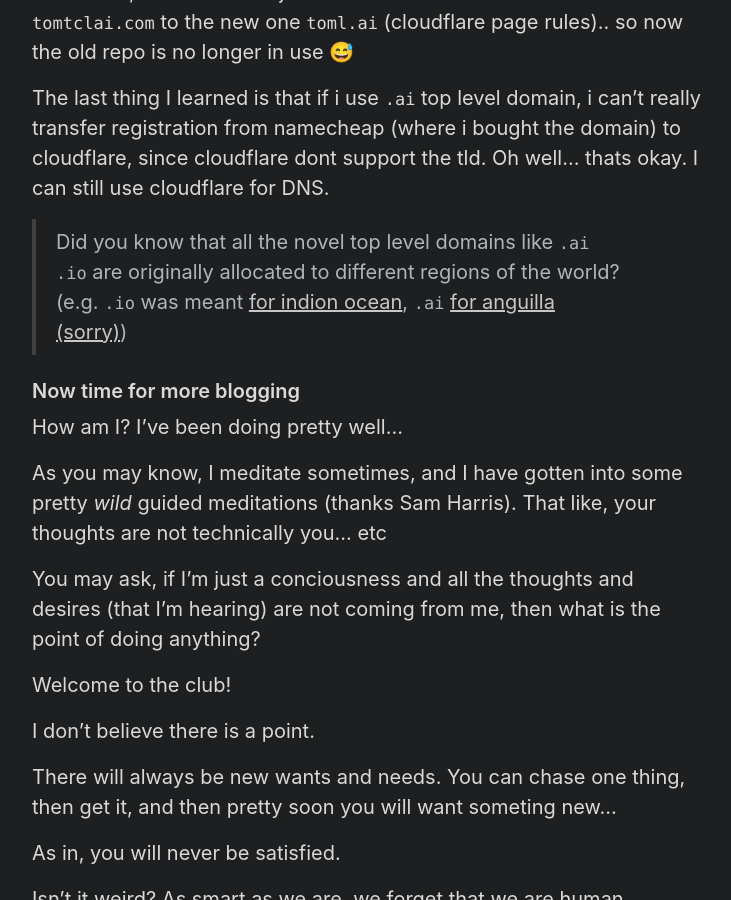
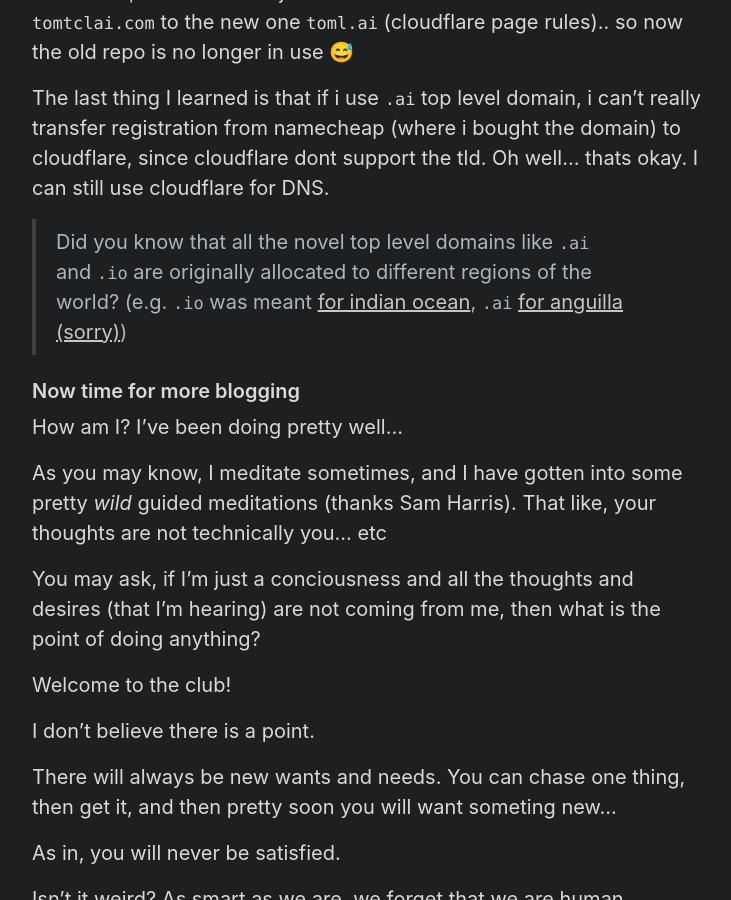
Before and after one commit to tomtclai/tomlai.net, a Jekyll site: the page built from _posts/2021-10-22-new-domain.md, in a window 1280 px wide and 900 px high, scrolled down 868 px. Shown: the whole window, without its empty margins (272-1003 px from the left). Built offline with Jekyll 4.4.1, drawn with Linux system fonts in a browser that asks for light colours.

Commit message:
Update 2021-10-22-new-domain.md

```diff
--- a/_posts/2021-10-22-new-domain.md
+++ b/_posts/2021-10-22-new-domain.md
@@ -22,7 +22,7 @@ At the end, i did decide to just route all traffic from the old url `tomtclai.co
 
 The last thing I learned is that if i use `.ai` top level domain, i can't really transfer registration from namecheap (where i bought the domain) to cloudflare, since cloudflare dont support the tld. Oh well... thats okay. I can still use cloudflare for DNS.
 
-> Did you know that all the novel top level domains like `.ai` `.io` are originally allocated to different regions of the world? (e.g. `.io` was meant [for indion ocean](https://en.wikipedia.org/wiki/.io), `.ai` [for anguilla (sorry)](https://en.wikipedia.org/wiki/.ai))
+> Did you know that all the novel top level domains like `.ai` and `.io` are originally allocated to different regions of the world? (e.g. `.io` was meant [for indian ocean](https://en.wikipedia.org/wiki/.io), `.ai` [for anguilla (sorry)](https://en.wikipedia.org/wiki/.ai))
 
 ### Now time for more blogging
 
```
